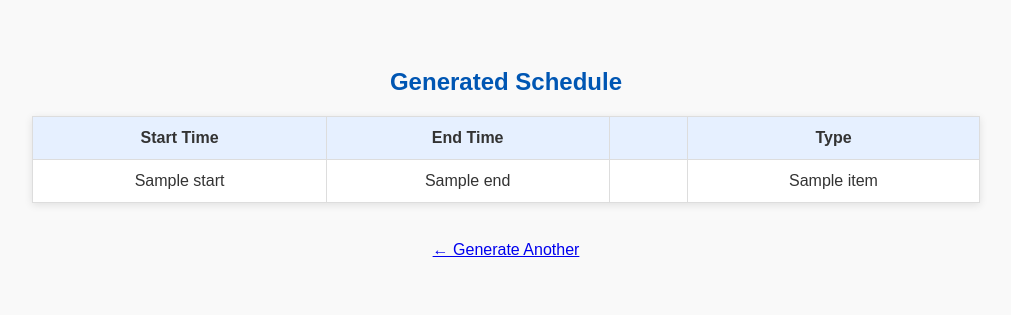
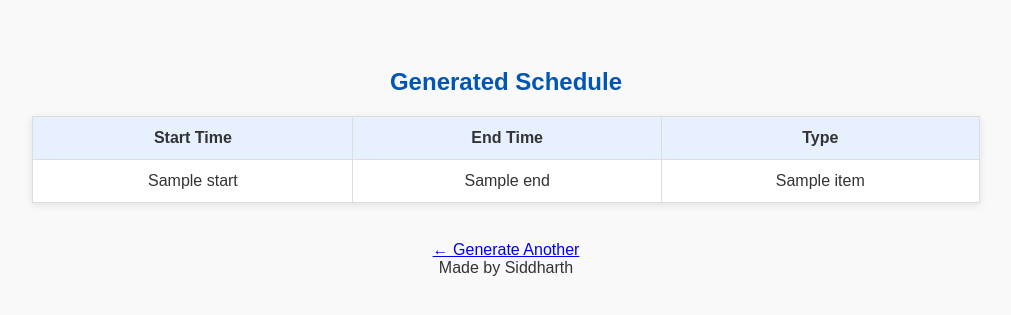
Before and after one commit to sidhbk08/Schedule-Generator, a Flask app: template templates/result.html in a window 1280 px wide. Shown: the top 315 px of the page, without its empty margins (134-1145 px from the left). Run offline with Flask 3, Linux system fonts and the light colour scheme; the template is opened without the code that fills it: most values are stand-ins (such as "Sample title", 1, 10 or a date in 2020).

Commit message:
Update result.html

```diff
--- a/templates/result.html
+++ b/templates/result.html
@@ -1,4 +1,3 @@
-
 <!DOCTYPE html>
 <html>
 <head>
@@ -6,24 +5,28 @@
     <link rel="stylesheet" href="{{ url_for('static', filename='styles.css') }}">
 </head>
 <body>
+    <div class="wrapper">
+        <div class="content">
             <h2>Generated Schedule</h2>
             <table>
                 <tr>
                     <th>Start Time</th>
                     <th>End Time</th>
-            <th></th>
-            <th>Type</th>
+                    <th class="no-select">Type</th>
                 </tr>
                 {% for item in schedule %}
                 <tr>
                     <td>{{ item.start }}</td>
                     <td>{{ item.end }}</td>
-            <td></td>
-            <td>{{ item.label }}</td>
+                    <td class="no-select">{{ item.label }}</td>
                 </tr>
                 {% endfor %}
             </table>
-
             <br><a href="/">← Generate Another</a>
+        </div>
+        <footer>
+            Made by Siddharth
+        </footer>
+    </div>
 </body>
 </html>
```
Lines whose indentation alone changed are shown as unchanged.
